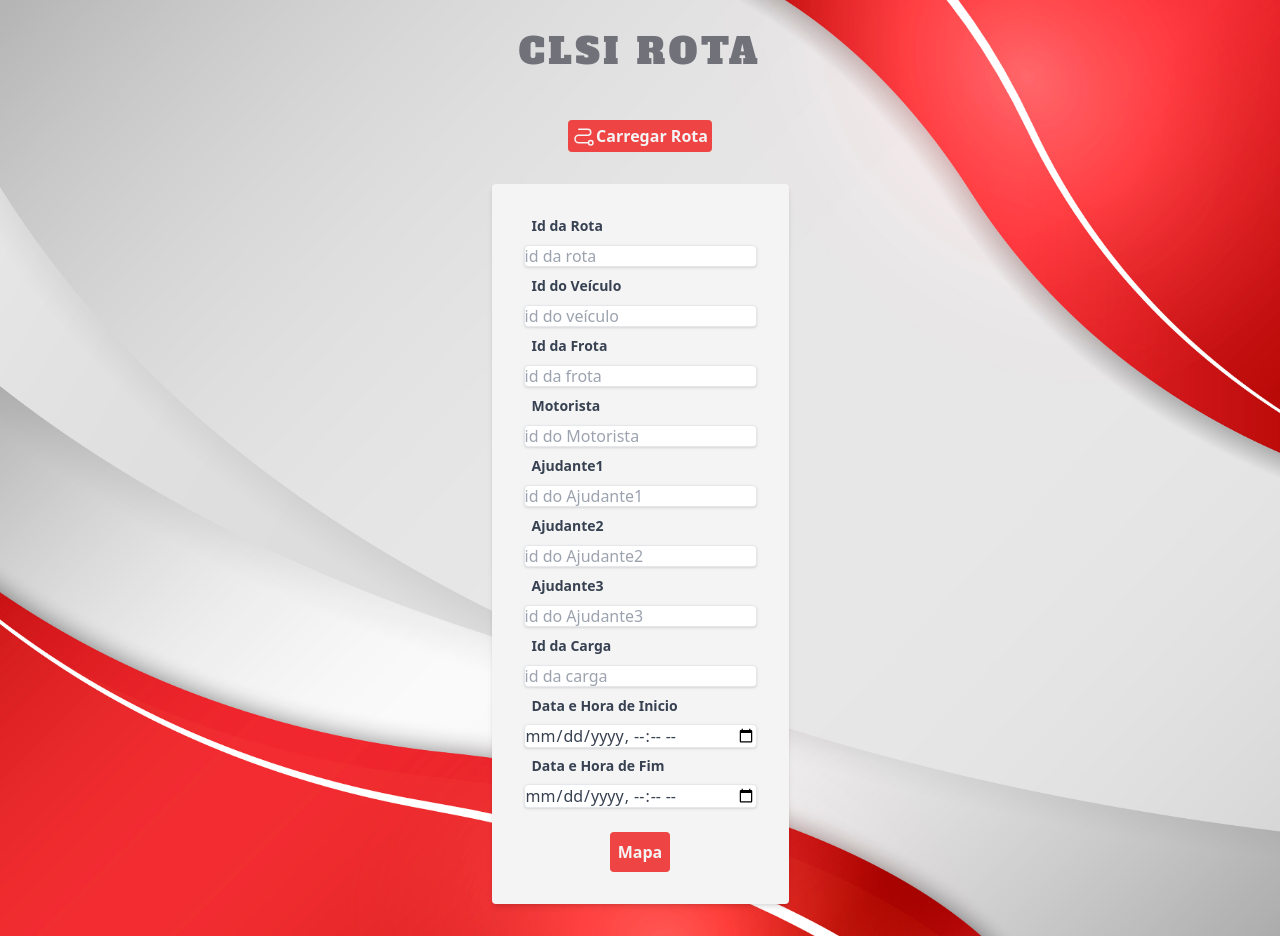
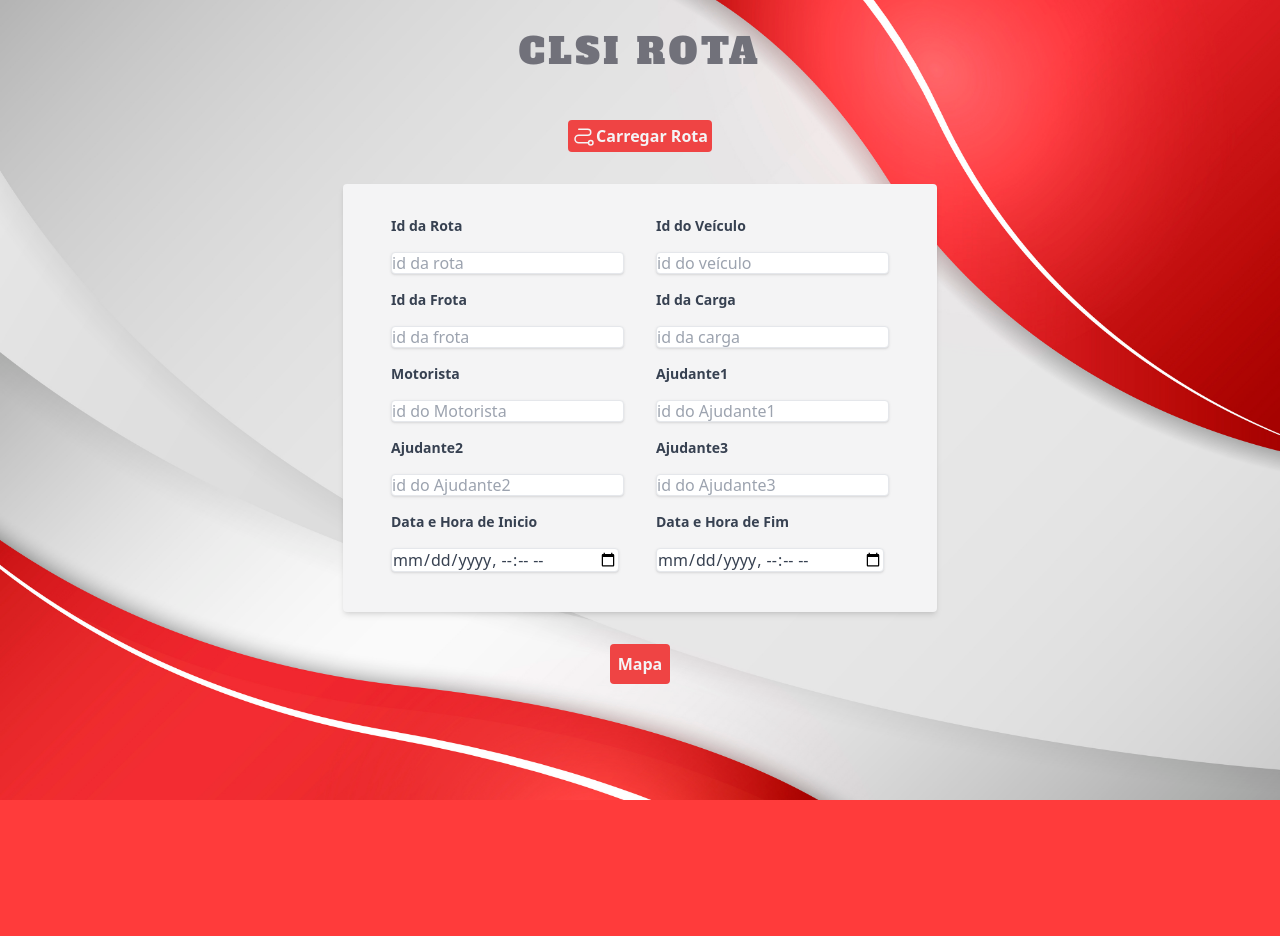
Before and after one commit to fidelis/gera-rota-clsi, a React (Create React App) app: page / in a window 1280 px wide. After the commit the page ends 800 px from the top, so only its background shows below. Built offline with nearby package versions, Linux system fonts and the light colour scheme.

Commit message:
ajustes cosmeticos

```diff
--- a/public/index.html
+++ b/public/index.html
@@ -5,7 +5,7 @@
     <meta name="viewport" content="width=device-width, initial-scale=1" />
     <link rel="preconnect" href="https://fonts.gstatic.com">
     <link href="https://fonts.googleapis.com/css2?family=Alfa+Slab+One&display=swap" rel="stylesheet">
-    <title >CLSI Gera Rota</title>
+    <title >CLSI Rota</title>
   </head>
   <body class="bg-[#ff3b3b] bg-red-waves bg-cover bg-no-repeat">
     <noscript>You need to enable JavaScript to run this app.</noscript>
--- a/src/app/App.js
+++ b/src/app/App.js
@@ -99,8 +99,6 @@ export default class SheetJSApp extends React.Component {
           </div>
         </div>
       </DragDropFile>
-      <div>
-          <div className="w-full">
       <RouteForm idRota={this.state.idRota}
                 idVeiculo={this.state.idVeiculo}
                 idFrota={this.state.idFrota}
@@ -111,7 +109,12 @@ export default class SheetJSApp extends React.Component {
                 idCarga={this.state.idCarga}
                 dtHrInicio={this.state.dtHrInicio}
                 dtHrFim={this.state.dtHrFim}/>
-          </div>
+      <div className="flex justify-center">
+              <button className="bg-red-500 hover:bg-red-700 rounded p-2 text-zinc-100 font-bold"
+                id="exportFile"
+                type="file">
+              Mapa
+              </button>
       </div>
     </div>
     )
--- a/src/components/routeForm/RouteForm.jsx
+++ b/src/components/routeForm/RouteForm.jsx
@@ -1,43 +1,133 @@
 import React from "react";
+
+var inputClass = "shadow appearance-none border rounded text-gray-700 leading-tight focus:outline-none focus:shadow-outline mx-4 my-2"
+var labelClass = "block text-gray-700 text-sm font-bold m-2 mx-4 my-2"
 
 export default class RouteForm extends React.Component {
 
  render () {
   return (
-  <div className="flex justify-center w-full">
-   <form onSubmit={(data => saveData(data))} className="bg-zinc-100 shadow-md rounded px-8 pt-6 pb-8 mb-8 mt-4 grid md:grid-cols-1 w-300">
-    <div className="mb-6">
-     <label className="block text-gray-700 text-sm font-bold m-2" htmlFor="id_rota">Id da Rota</label>
-     <input name="id_rota" type="string" value={this.props.idRota} onChange={e => this.setState({idRota: e.target.value})} placeholder="id da rota" required className="shadow appearance-none border rounded w-full  text-gray-700 leading-tight focus:outline-none focus:shadow-outline"/>
-     <label className="block text-gray-700 text-sm font-bold m-2" htmlFor="id_veiculo">Id do Veículo</label>
-     <input name="id_veiculo" type="string" value={this.props.idVeiculo} onChange={e => this.setState({idVeiculo: e.target.value})} placeholder="id do veículo" required className="shadow appearance-none border rounded w-full  text-gray-700 leading-tight focus:outline-none focus:shadow-outline"/>
-     <label className="block text-gray-700 text-sm font-bold m-2" htmlFor="id_frota">Id da Frota</label>
-     <input name="id_frota" type="string" value={this.props.idFrota} onChange={e => this.setState({idFrota: e.target.value})} placeholder="id da frota" required className="shadow appearance-none border rounded w-full  text-gray-700 leading-tight focus:outline-none focus:shadow-outline"/>
-     <label className="block text-gray-700 text-sm font-bold m-2" htmlFor="id_motorista">Motorista</label>
-     <input name="id_motorista" type="string" value={this.props.idMotorista} onChange={e => this.setState({idMotorista: e.target.value})} placeholder="id do Motorista" required className="shadow appearance-none border rounded w-full  text-gray-700 leading-tight focus:outline-none focus:shadow-outline"/>
-     <label className="block text-gray-700 text-sm font-bold m-2" htmlFor="id_ajudante1">Ajudante1</label>
-     <input name="id_ajudante1" type="string" value={this.props.idAjudante1} onChange={e => this.setState({idajudante1: e.target.value})} placeholder="id do Ajudante1" className="shadow appearance-none border rounded w-full  text-gray-700 leading-tight focus:outline-none focus:shadow-outline"/>
-     <label className="block text-gray-700 text-sm font-bold m-2" htmlFor="id_ajudante2">Ajudante2</label>
-     <input name="id_ajudante2" type="string" value={this.props.idAjudante1} onChange={e => this.setState({idajudante1: e.target.value})} placeholder="id do Ajudante2" className="shadow appearance-none border rounded w-full  text-gray-700 leading-tight focus:outline-none focus:shadow-outline"/>
-     <label className="block text-gray-700 text-sm font-bold m-2" htmlFor="id_ajudante3">Ajudante3</label>
-     <input name="id_ajudante3" type="string" value={this.props.idAjudante1} onChange={e => this.setState({idajudante1: e.target.value})} placeholder="id do Ajudante3" className="shadow appearance-none border rounded w-full  text-gray-700 leading-tight focus:outline-none focus:shadow-outline"/>
-     <label className="block text-gray-700 text-sm font-bold m-2" htmlFor="id_carga">Id da Carga</label>
-     <input name="id_carga" type="string" value={this.props.idCarga} onChange={e => this.setState({idCarga: e.target.value})} placeholder="id da carga" required className="shadow appearance-none border rounded w-full  text-gray-700 leading-tight focus:outline-none focus:shadow-outline"/>
-     <label className="block text-gray-700 text-sm font-bold m-2" htmlFor="dthr_inicio">Data e Hora de Inicio</label>
-     <input name="dthr_inicio" type="datetime-local" value={this.props.dtHrInicio} onChange={e => this.setState({dtHrInicio: e.target.value})} placeholder="data e hora de inicio" required className="shadow appearance-none border rounded w-full  text-gray-700 leading-tight focus:outline-none focus:shadow-outline"/>
-     <label className="block text-gray-700 text-sm font-bold m-2" htmlFor="dthr_fim">Data e Hora de Fim</label>
-     <input name="dthr_fim" type="datetime-local" value={this.props.dtHrFim} onChange={e => this.setState({dtHrFim: e.target.value})} placeholder="data e hora de fim" required className="shadow appearance-none border rounded w-full  text-gray-700 leading-tight focus:outline-none focus:shadow-outline"/>
-     </div>
-     <div className="flex justify-center items-center">
-            <button className="bg-red-500 hover:bg-red-700 rounded p-2 text-zinc-100 font-bold"
-              id="exportFile"
-              type="file"
-              onClick={saveData(this.props.dtHrInicio)}>
-            Mapa
-            </button>
-          </div>
+  <div className="flex justify-center">
+   <form className="bg-zinc-100 shadow-md rounded px-8 pt-6 pb-8 mb-8 mt-4 grid md:grid-cols-2">
+      <div>
+        <label className= {labelClass}
+              htmlFor="id_rota">
+                Id da Rota</label>
+        <input name="id_rota"
+              type="string"
+              value={this.props.idRota}
+              onChange={e => this.setState({idRota: e.target.value})}
+              placeholder="id da rota"
+              required
+              className={inputClass}/>
+      </div>
+      <div>
+        <label className = {labelClass}
+              htmlFor="id_veiculo">
+                Id do Veículo</label>
+        <input name="id_veiculo"
+              type="string"
+              value={this.props.idVeiculo}
+              onChange={e => this.setState({idVeiculo: e.target.value})}
+              placeholder="id do veículo"
+              required
+              className = {inputClass} />
+      </div>
+      <div>
+        <label className = {labelClass}
+              htmlFor="id_frota">
+                Id da Frota</label>
+        <input name="id_frota"
+              type="string"
+              value={this.props.idFrota}
+              onChange={e => this.setState({idFrota: e.target.value})}
+              placeholder="id da frota"
+              required
+              className = {inputClass} />
+      </div>
+      <div>
+        <label className = {labelClass}
+              htmlFor="id_carga">
+                Id da Carga</label>
+        <input name="id_carga"
+              type="string"
+              value={this.props.idCarga}
+              onChange={e => this.setState({idCarga: e.target.value})}
+              placeholder="id da carga"
+              required
+              className = {inputClass} />
+      </div>
+      <div>
+        <label className = {labelClass}
+              htmlFor="id_motorista">
+                Motorista</label>
+        <input name="id_motorista"
+              type="string"
+              value={this.props.idMotorista}
+              onChange={e => this.setState({idMotorista: e.target.value})}
+              placeholder="id do Motorista"
+              required
+              className = {inputClass} />
+      </div>
+      <div>
+        <label className = {labelClass}
+              htmlFor="id_ajudante1">
+                Ajudante1</label>
+        <input name="id_ajudante1"
+              type="string"
+              value={this.props.idAjudante1}
+              onChange={e => this.setState({idajudante1: e.target.value})}
+              placeholder="id do Ajudante1"
+              className = {inputClass} />
+      </div>
+      <div>
+        <label className = {labelClass}
+              htmlFor="id_ajudante2">
+                Ajudante2</label>
+        <input name="id_ajudante2"
+              type="string"
+              value={this.props.idAjudante1}
+              onChange={e => this.setState({idajudante1: e.target.value})}
+              placeholder="id do Ajudante2"
+              className = {inputClass} />
+      </div>
+      <div>
+        <label className = {labelClass}
+              htmlFor="id_ajudante3">
+                Ajudante3</label>
+        <input name="id_ajudante3"
+              type="string"
+              value={this.props.idAjudante1}
+              onChange={e => this.setState({idajudante1: e.target.value})}
+              placeholder="id do Ajudante3"
+              className = {inputClass} />
+      </div>
+      <div>
+        <label className = {labelClass}
+              htmlFor="dthr_inicio">
+                Data e Hora de Inicio</label>
+        <input name="dthr_inicio"
+              type="datetime-local"
+              value={this.props.dtHrInicio}
+              onChange={e => this.setState({dtHrInicio: e.target.value})}
+              placeholder="data e hora de inicio"
+              required
+              className = {inputClass} />
+      </div>
+      <div>
+        <label className = {labelClass}
+               htmlFor="dthr_fim">
+                Data e Hora de Fim</label>
+        <input name="dthr_fim"
+               type="datetime-local"
+               value={this.props.dtHrFim}
+               onChange={e => this.setState({dtHrFim: e.target.value})}
+               placeholder="data e hora de fim"
+               required
+               className = {inputClass}/>
+      </div>
     </form>
-   </div>
+  </div>
   )
  }
 }
```
Lines whose indentation alone changed are shown as unchanged.
